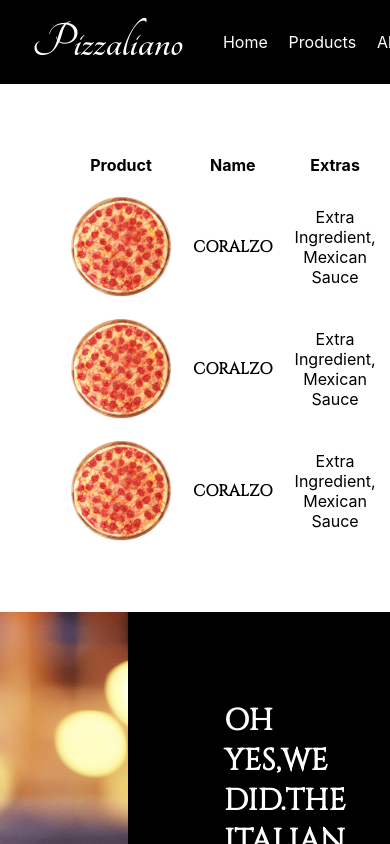
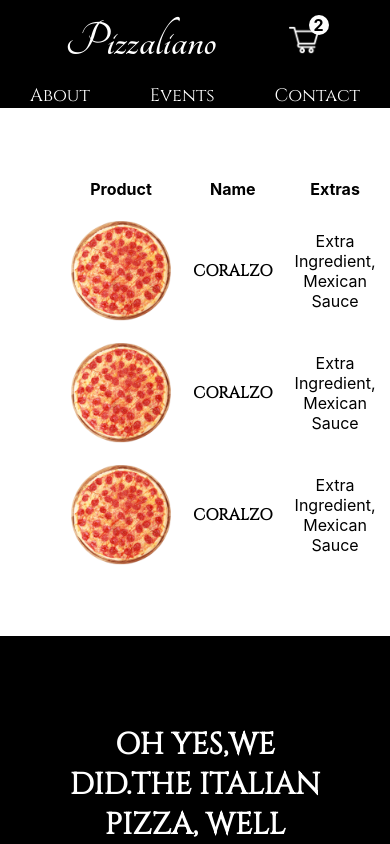
Before and after one commit to BurakAndarman/pizzaliano, a Next.js app: page /cart in a window 390 px wide. Shown: the top 844 px of the page. Built offline with nearby package versions, Linux system fonts and the light colour scheme.

Commit message:
finished home page responsive

```diff
--- a/components/Navbar.jsx
+++ b/components/Navbar.jsx
@@ -4,16 +4,16 @@ import Image from 'next/image'
 
 const Navbar = () => {
   return (
+    <>
       <div className={styles.container}>
         <div className={styles.item}>
-        <div className={styles.logo}>Pizzaliano</div>
+          <div className={styles.logo}><a href="">Pizzaliano</a></div>
         </div>
         <div className={styles.item}>
           <ul className={styles.list}>
-            <li className={styles.listItem}>Home</li>
-            <li className={styles.listItem}>Products</li>
-            <li className={styles.listItem}>About</li>
-            <li className={styles.listItem}>Contact</li>
+              <li className={styles.listItem}><a href="#">About</a></li>
+              <li className={styles.listItem}><a href="#">Events</a></li>
+              <li className={styles.listItem}><a href="#">Contact</a></li>
           </ul>
         </div>
         <div className={styles.item}>
@@ -21,9 +21,16 @@ const Navbar = () => {
               <Image src="/img/cart.png" alt="" width="30px" height="30px"/>
               <div className={styles.counter}>2</div>
           </div>
-
         </div>
       </div>
+      <div className={styles.mobileItem}>
+        <ul className={styles.mobileList}>
+          <li className={styles.mobileListItem}><a href="">About</a></li>
+          <li className={styles.mobileListItem}><a href="">Events</a></li>
+          <li className={styles.mobileListItem}><a href="">Contact</a></li>
+        </ul>
+      </div>
+    </>
   )
 }
 
--- a/styles/Footer.module.css
+++ b/styles/Footer.module.css
@@ -37,3 +37,29 @@
     font-family: 'Cinzel', serif;
     font-size: 30px;
 }
+
+@media screen and (max-width:720px){
+    .container{
+        height:auto;
+        text-align: center;
+    }
+    .item:first-child{
+        display: none;
+    }
+
+    .item:nth-child(2){
+        flex-direction: column;
+    }
+
+    .title{
+        font-size: 30px;
+    }
+
+    .text{
+        font-size: 20px;
+    }
+
+    .card{
+        padding:0;
+    }
+}
--- a/styles/Hero.module.css
+++ b/styles/Hero.module.css
@@ -1,7 +1,7 @@
 @import url('https://fonts.googleapis.com/css2?family=Cinzel&display=swap');
 
 .container{
-    height:90vh;
+    height:92vh;
     background-color:black;
     color:white;
 }
@@ -11,6 +11,7 @@
     display:flex;
     align-items: flex-end;
     justify-content: center;
+    padding:0 1em;
 }
 
 .heroContainer{
@@ -18,7 +19,7 @@
     flex-direction: column;
     align-items: center;
     text-align: center;
-    gap:6em;
+    gap:4em;
 }
 
 .heroHeader{
@@ -29,7 +30,7 @@
 
 .heroText{
     font-size: 20px;
-    margin-top:3em;
+    margin-top: 3em;
 }
 
 .anchor{
@@ -49,4 +50,14 @@
 
 .anchor > a:hover{
     background: #d1a66f;
-  }
+}
+
+
+@media screen and (max-width:720px){
+    .heroHeader{
+        font-size: 40px;
+    }
+    .container{
+        height: 88vh;
+    }
+}
--- a/styles/Navbar.module.css
+++ b/styles/Navbar.module.css
@@ -1,4 +1,5 @@
 @import url('https://fonts.googleapis.com/css2?family=Tangerine:wght@700&display=swap');
+@import url('https://fonts.googleapis.com/css2?family=Cinzel&display=swap');
 
 .container{
     display:flex;
@@ -33,6 +34,8 @@
 }
 
 .listItem{
+    font-family: 'Cinzel', serif;
+    font-size: 18px;
     list-style: none;
 }
 
@@ -54,3 +57,38 @@
     background-color: white;
     color: black;
 }
+
+.mobileItem{
+    background-color: black;
+    color: white;
+    display:none;
+}
+
+@media screen and (max-width:720px){
+    .item:nth-child(2){
+        display: none;
+    }
+
+    .item:first-child{
+        flex:2;
+    }
+
+    .mobileItem{
+
+        display:block;
+    }
+
+    .mobileList{
+        font-family: 'Cinzel', serif;
+        font-size: 18px;
+        display:flex;
+        justify-content: space-around;
+        padding: 0;
+        margin: 0;
+        box-sizing:border-box;
+    }
+
+    .mobileListItem{
+        list-style: none;
+    }
+}
```
Also changed, not shown: styles/PizzaCard.module.css (+9 -0 lines). Lines whose indentation alone changed are shown as unchanged.
